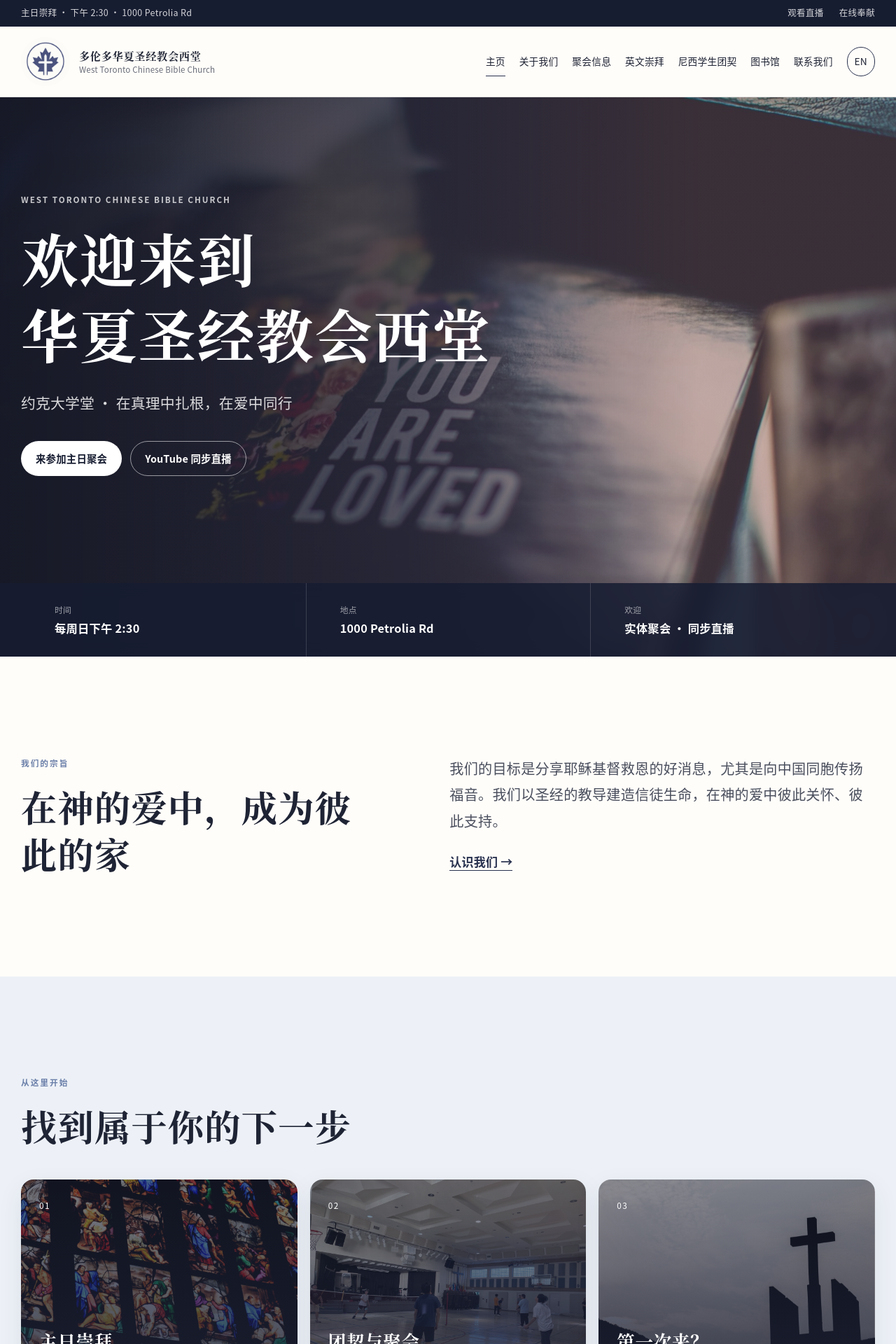
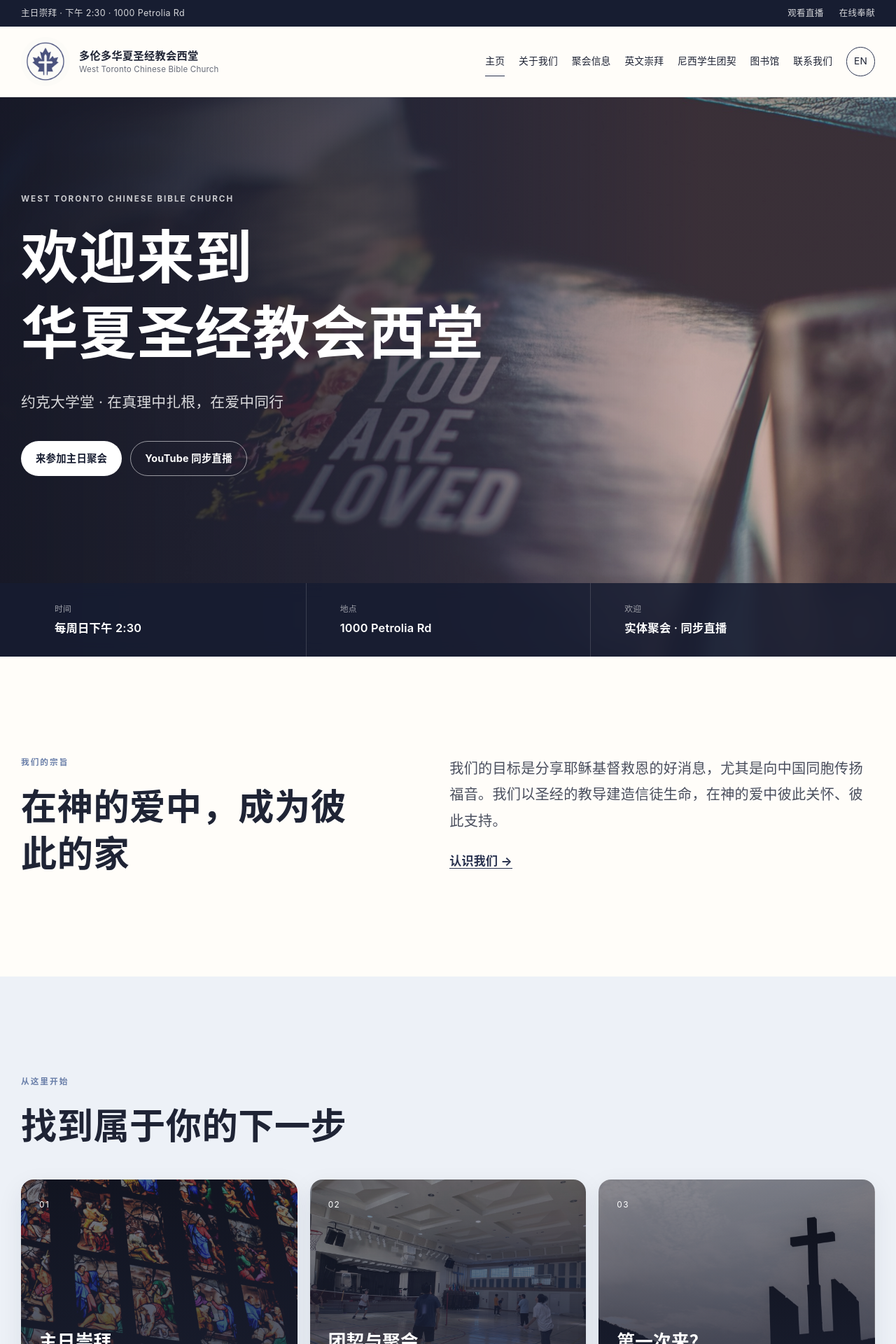
Before and after one commit to wtcbc/wtcbc.github.io, a Jekyll site: the page built from index.html, in a window 1280 px wide. Shown: the top 1920 px of the page at 70% size. Built offline with Jekyll 4.4.1, drawn with Linux system fonts in a browser that asks for light colours; the list of posts is cut into pages by our own code.

Commit message:
Unify Chinese typography

```diff
--- a/assets/css/main.scss
+++ b/assets/css/main.scss
@@ -20,8 +20,8 @@
 }
 
 html[lang="zh-CN"] {
-  --font-sans: "PingFang SC", "Hiragino Sans GB", "Microsoft YaHei", "Noto Sans CJK SC", "Source Han Sans SC", "Heiti SC", sans-serif;
-  --font-serif: "Songti SC", "STSong", "Noto Serif CJK SC", "Source Han Serif SC", SimSun, serif;
+  --font-sans: -apple-system, BlinkMacSystemFont, "PingFang SC", "Microsoft YaHei UI", "Microsoft YaHei", "Noto Sans CJK SC", "Source Han Sans SC", "Hiragino Sans GB", sans-serif;
+  --font-serif: -apple-system, BlinkMacSystemFont, "PingFang SC", "Microsoft YaHei UI", "Microsoft YaHei", "Noto Sans CJK SC", "Source Han Sans SC", "Hiragino Sans GB", sans-serif;
 }
 
 * { box-sizing: border-box; }
@@ -77,7 +77,7 @@
 html[lang="zh-CN"] h3 {
   font-weight: 600;
   line-height: 1.32;
-  letter-spacing: .025em;
+  letter-spacing: .01em;
 }
 
 h1 { font-size: clamp(2.7rem, 6.4vw, 5.8rem); }
@@ -158,7 +158,7 @@
 html[lang="zh-CN"] .brand strong {
   font-family: var(--font-serif);
   font-weight: 600;
-  letter-spacing: .045em;
+  letter-spacing: .02em;
 }
 
 .desktop-nav {
```
